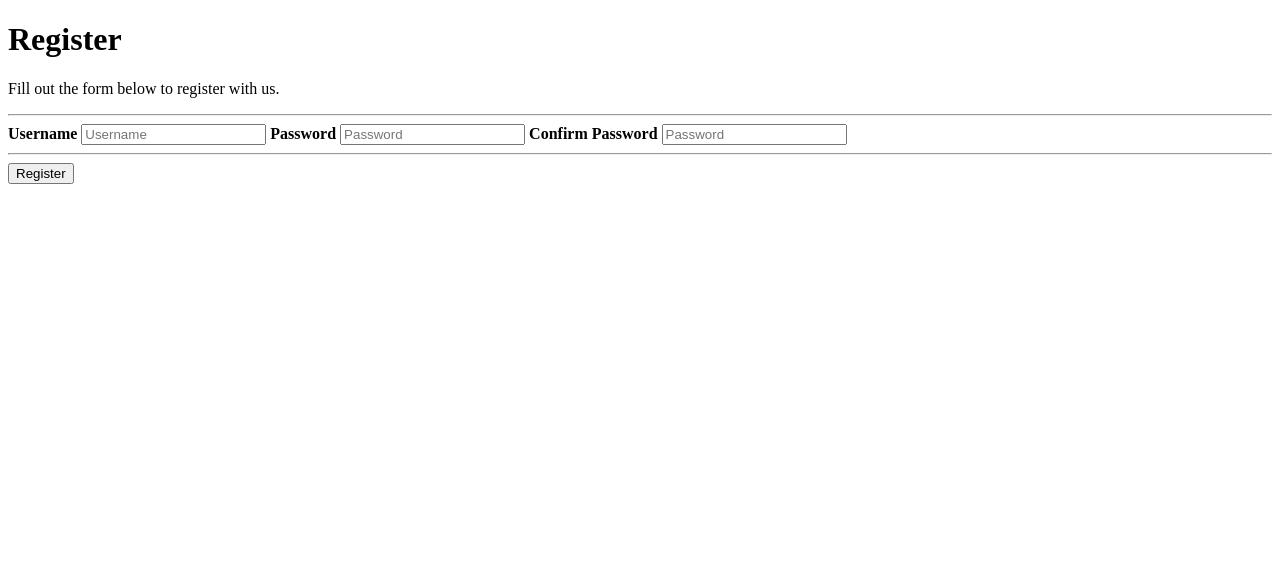
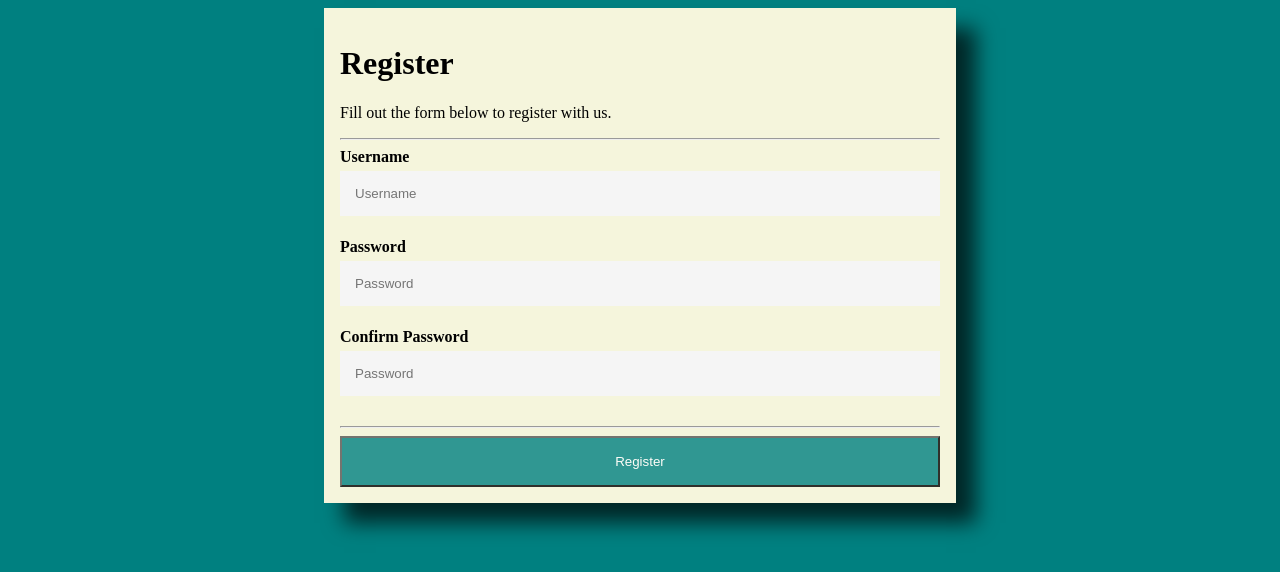
Before and after one commit to JacobReidWD/Registration-Demo, a plain HTML site: page index.html in a window 1280 px wide. Drawn offline with Linux system fonts and the light colour scheme.

Commit message:
Updated the CSS file.

```diff
--- a/app.css
+++ b/app.css
@@ -0,0 +1,38 @@
+body {
+    background-color: teal;
+}
+* {
+    box-sizing: border-box;
+}
+.container {
+     margin: auto;
+     width: 50%;
+     padding: 16px;
+     background-color: beige;
+     box-shadow: 20px 20px 20px 0px rgba(0, 0, 0, 0.7);
+}
+input[type='text'],
+input[type='password'] {
+    width: 100%;
+    padding: 15px;
+    margin: 5px 0 22px 0;
+    border: none;
+    background: whitesmoke;
+}
+input[type='text']:focus,
+input[type='password']:focus {
+    background-color: #c5c5c5;
+    outline: none;
+}
+.registerBtn {
+    cursor: pointer;
+    background-color: teal;
+    color: white;
+    padding: 16px;
+    width: 100%;
+    margin: auto;
+    opacity: 0.8;
+}
+.registerBtn:hover {
+    opacity: 1;
+}
--- a/index.html
+++ b/index.html
@@ -4,6 +4,7 @@
         <meta charset="UTF-8">
         <meta name="viewport" content="width=device-width, initail-scale=1.0">
         <title>Registration</title>
+        <link href="app.css" rel="stylesheet"/>
     </head>
     <body>
         <from action="">
@@ -15,12 +16,12 @@
                 <label for="un"><b>Username</b></label>
                 <input type="text" placeholder="Username" name="un" id="un" required />
                 <label for="psw"><b>Password</b></label>
-                <input type="text" placeholder="Password" name="psw" id="psw" required />
+                <input type="password" placeholder="Password" name="psw" id="psw" required />
                 <label for="cpsw"><b>Confirm Password</b></label>
-                <input type="text" placeholder="Password" name="cpsw" id="cpsw" required />
+                <input type="password" placeholder="Password" name="cpsw" id="cpsw" required />
 
                 <hr/>
-                <button type="submit">Register</button>
+                <button class="registerBtn" type="submit">Register</button>
         </from>
     </div>
     </body>
```
